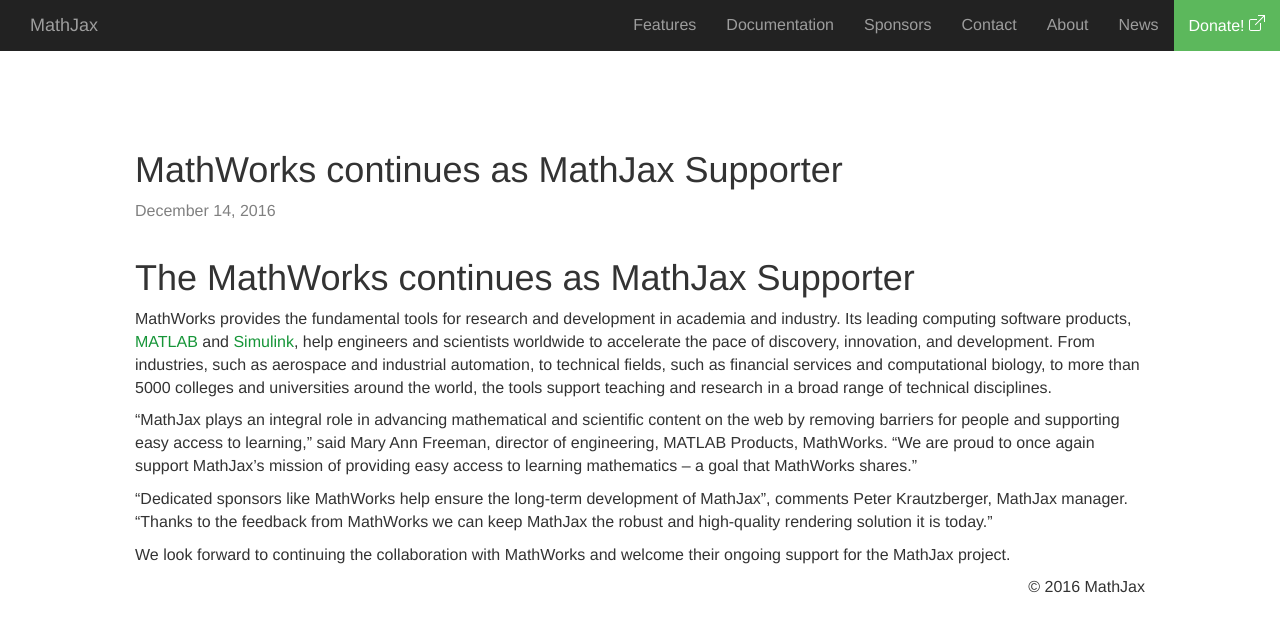
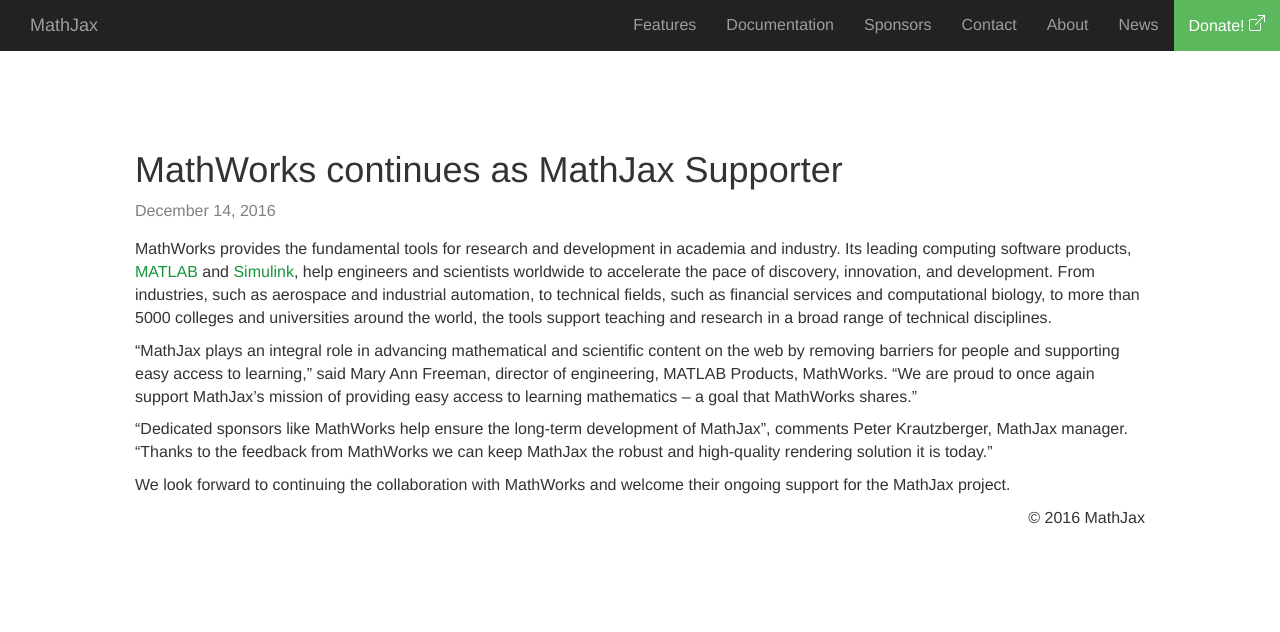
Before and after one commit to mathjax/MathJax-website, a Jekyll site: the page built from _posts/2016/2016-12-14-the-mathworks-continues-as-mathjax-supporter.md, in a window 1280 px wide. Shown: the top 632 px of the page. Built offline with Jekyll 4.4.1, drawn with Linux system fonts in a browser that asks for light colours; nearby versions of some CDN libraries.

```diff
--- a/_posts/2016/2016-12-14-the-mathworks-continues-as-mathjax-supporter.md
+++ b/_posts/2016/2016-12-14-the-mathworks-continues-as-mathjax-supporter.md
@@ -10,8 +10,6 @@
   last_name: Krautzberger
 ---
 
-# The MathWorks continues as MathJax Supporter
-
 MathWorks provides the fundamental tools for research and development in academia and industry. Its leading computing software products, [MATLAB](http://www.mathworks.com/products/matlab/) and [Simulink](http://www.mathworks.com/products/simulink/), help engineers and scientists worldwide to accelerate the pace of discovery, innovation, and development. From industries, such as aerospace and industrial automation, to technical fields, such as financial services and computational biology, to more than 5000 colleges and universities around the world, the tools support teaching and research in a broad range of technical disciplines.
 
 “MathJax plays an integral role in advancing mathematical and scientific content on the web by removing barriers for people and supporting easy access to learning,” said Mary Ann Freeman, director of engineering, MATLAB Products, MathWorks. “We are proud to once again support MathJax’s mission of providing easy access to learning mathematics – a goal that MathWorks shares.”
```
